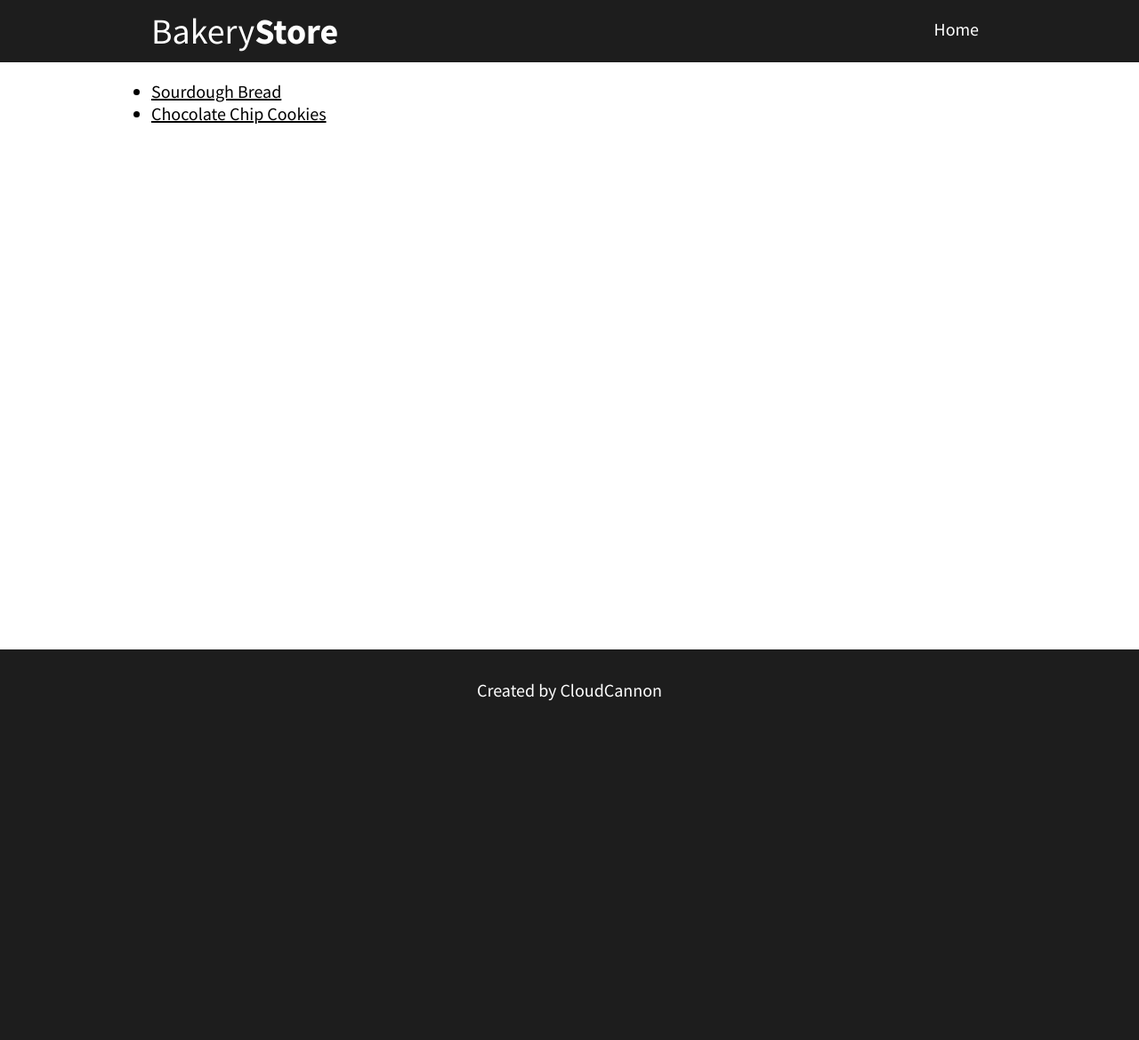
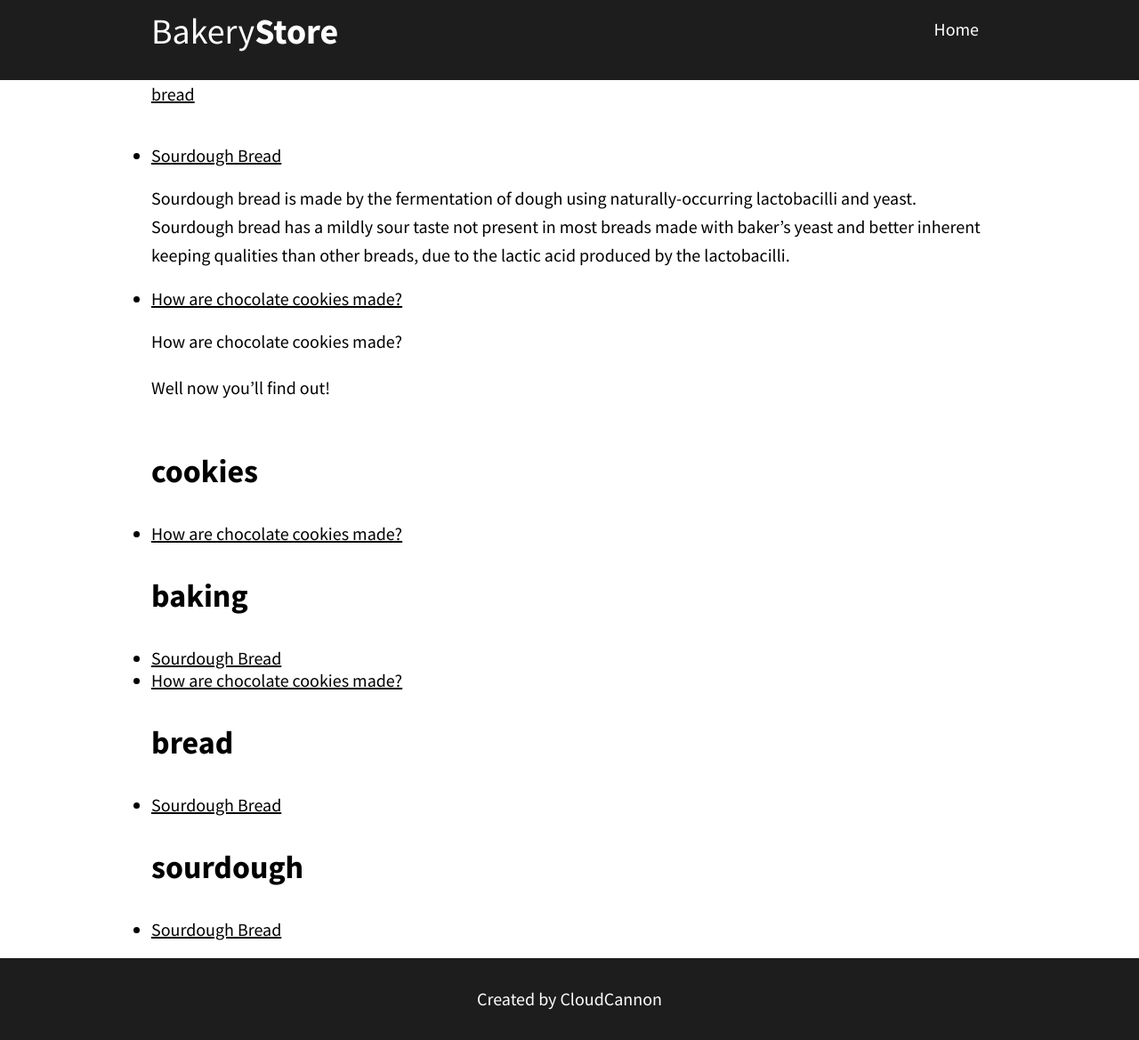
Before and after one commit to CloudCannon/bakery-store-jekyll-template, a Jekyll site: the page built from blog.html, in a window 1280 px wide. Shown: the whole page at 89% size. Built offline with Jekyll 4.4.1, drawn with Linux system fonts in a browser that asks for light colours; before the commit the page ends 900 px from its top, so only the background shows below that.

Commit message:
finished advanced

```diff
--- a/_posts/2016-04-03-chocolate-chip-cookies.md
+++ b/_posts/2016-04-03-chocolate-chip-cookies.md
@@ -1,6 +1,18 @@
 ---
 layout: posts
+title: How are chocolate cookies made?
+date: 2016-01-01
+excerpt_separator: <!-- excerpt -->
+categories:
+  - cookies
+  - baking
 ---
+How are chocolate cookies made?
+
+Well now you'll find out!
+
+<!-- excerpt -->
+
 The chocolate chip cookie was invented by Ruth Graves Wakefield. She owned the Toll House Inn, in Whitman, Massachusetts, a very popular restaurant that featured home cooking in the 1930s. Her cookbook, Toll House Tried and True Recipes, was first published in 1936 by M. Barrows &amp; Company, New York. The 1938 edition of the cookbook was the first to include the recipe "Toll House Chocolate Crunch Cookie" which rapidly became a favorite cookie in American homes.
 
 Source / Read more [Wikipedia](https://en.wikipedia.org/wiki/Chocolate_chip_cookie)
--- a/_posts/2016-04-04-sourdough-bread.md
+++ b/_posts/2016-04-04-sourdough-bread.md
@@ -1,5 +1,11 @@
 ---
 layout: posts
+categories:
+  - baking
+  - bread
+  - sourdough
+tags:
+  - bread
 ---
 Sourdough bread is made by the fermentation of dough using naturally-occurring lactobacilli and yeast. Sourdough bread has a mildly sour taste not present in most breads made with baker's yeast and better inherent keeping qualities than other breads, due to the lactic acid produced by the lactobacilli.
 
--- a/blog.html
+++ b/blog.html
@@ -2,8 +2,21 @@
 layout: page
 title: Blog Page
 ---
+<p><a href="{% post_url 2016-04-04-sourdough-bread %}">bread</a></p>
+
 <ul>
 	{% for post in site.posts %}
-		<li><a href="{{ post.url }}">{{ post.title }}</a></li>
+		<li><a href="{{ post.url }}">{{ post.title }}</a>
+			{{ post.excerpt }}
+		</li>
 	{% endfor %}
 </ul>
+
+{% for category in site.categories %}
+	<h3>{{ category[0] }}</h3>
+	<ul>
+		{% for post in category[1] %}
+			<li><a href="{{ post.url }}">{{ post.title }}</a></li>
+		{% endfor %}
+	</ul>
+{% endfor %}
```
